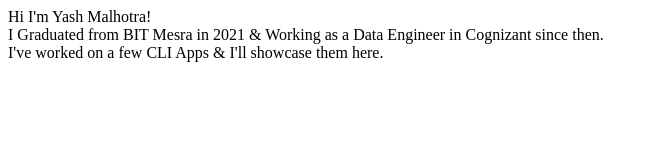
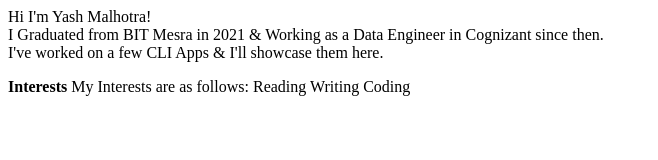
Before and after one commit to Yashmalhotra98/demo-site, a plain HTML site: page index.html in a window 1280 px wide. Shown: the whole page, without its empty margins (0-658 px from the left). Drawn offline with Linux system fonts and the light colour scheme.

Commit message:
update: My Interests

```diff
--- a/index.html
+++ b/index.html
@@ -12,5 +12,12 @@
     I Graduated from BIT Mesra in 2021 & Working as a Data Engineer in Cognizant since then.
 <br>
 I've worked on a few CLI Apps & I'll showcase them here.
+<p>
+ <b>Interests</b>
+ My Interests are  as follows:
+ Reading
+ Writing
+Coding
+</p>
 </body>
 </html>
```
